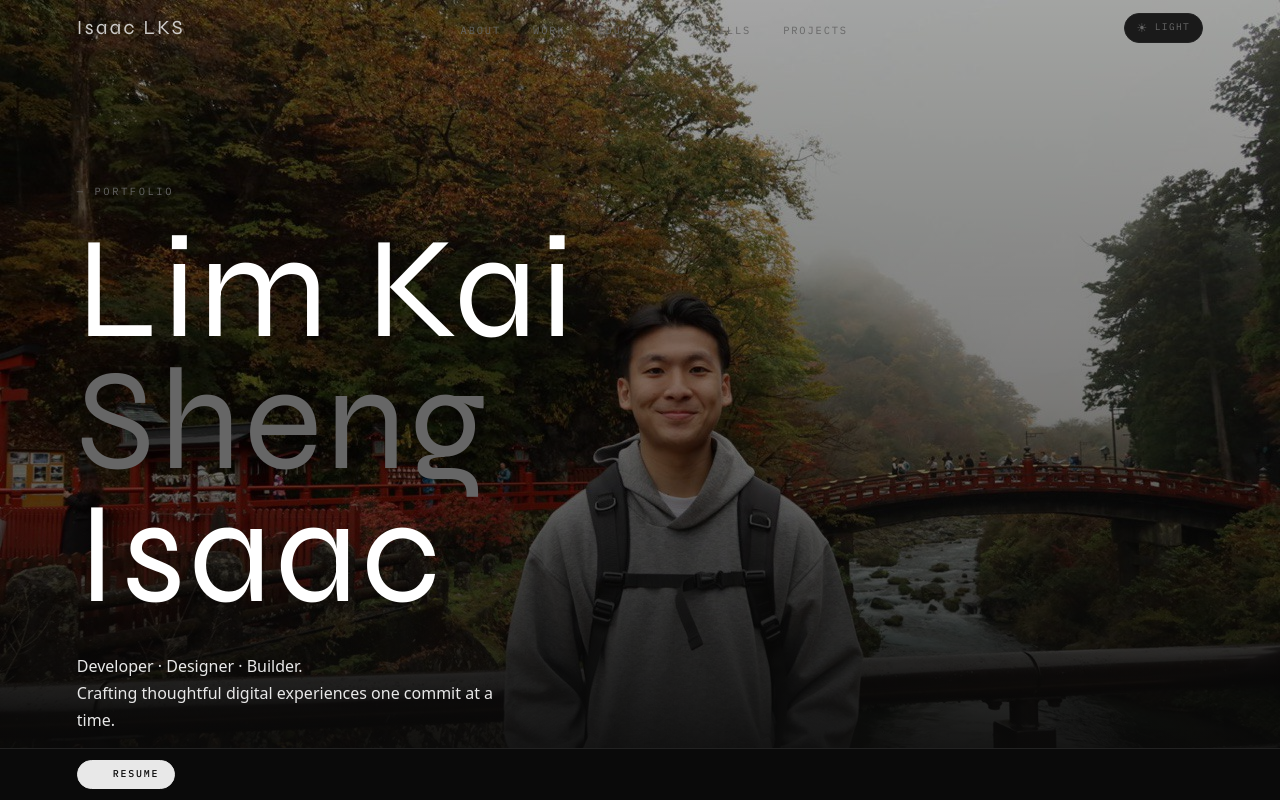
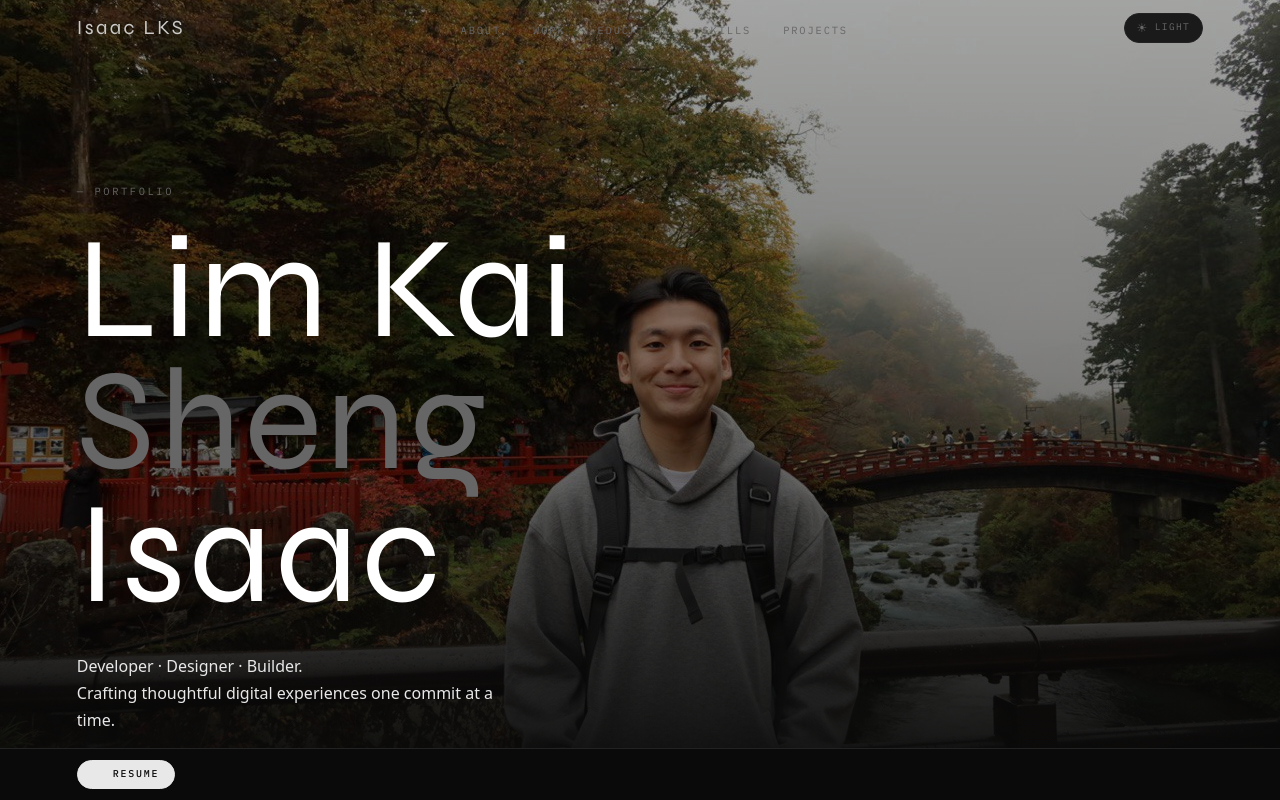
Before and after one commit to Isaaclks7/myPortfolio, a Next.js app in the folder my-app/: page / in a window 1280 px wide. Shown: the top 800 px of the page. Built offline with nearby package versions, Linux system fonts and the light colour scheme; some icons are missing.

Commit message:
Reposition background

```diff
--- a/my-app/app/page.js
+++ b/my-app/app/page.js
@@ -267,7 +267,7 @@ export default function Home() {
           alt=""
           fill
           priority
-          style={{ objectFit: "cover", objectPosition: "center top" }}
+          style={{ objectFit: "cover", objectPosition: "55% center" }}
         />
       </div>
 
```
